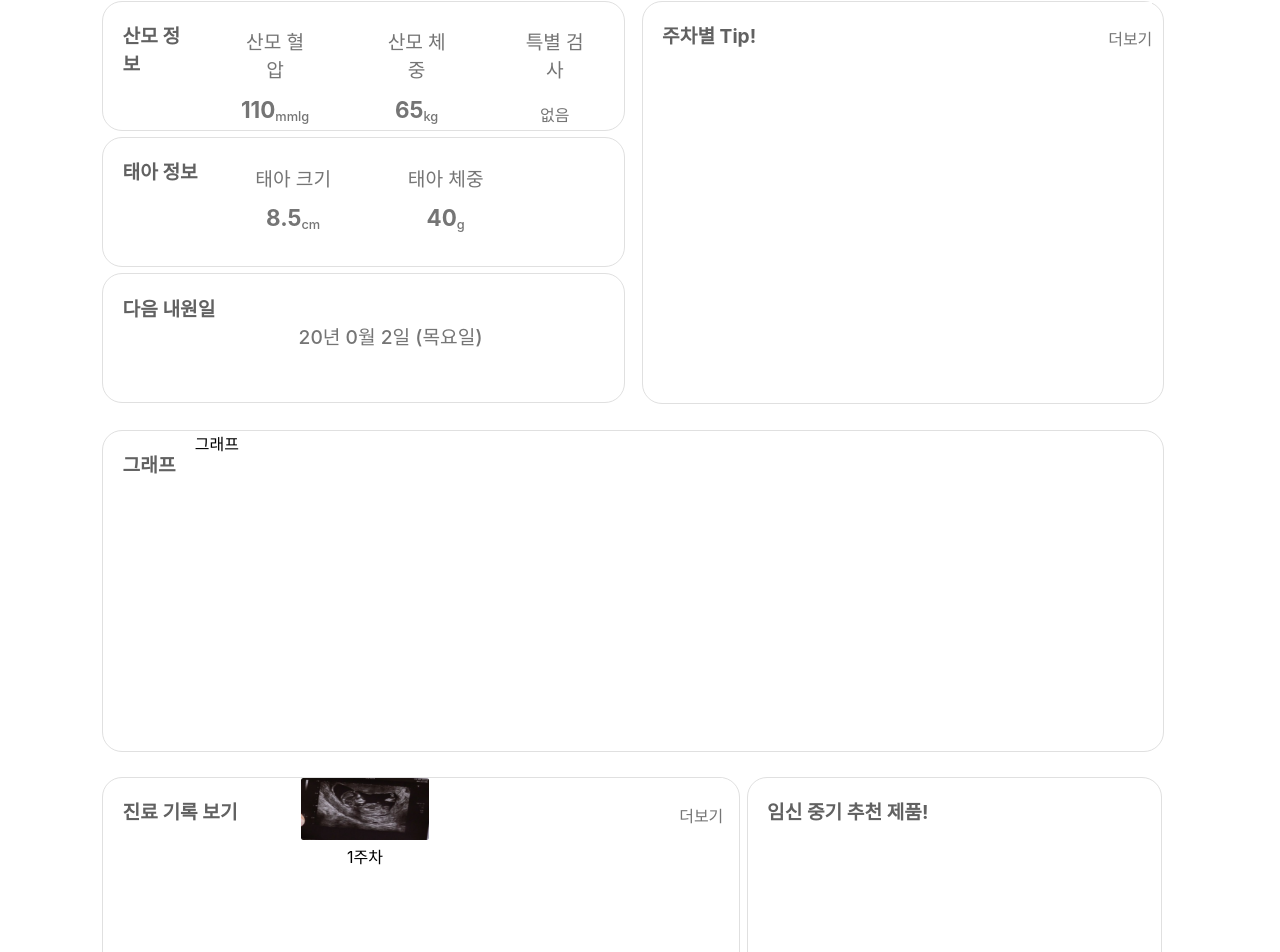
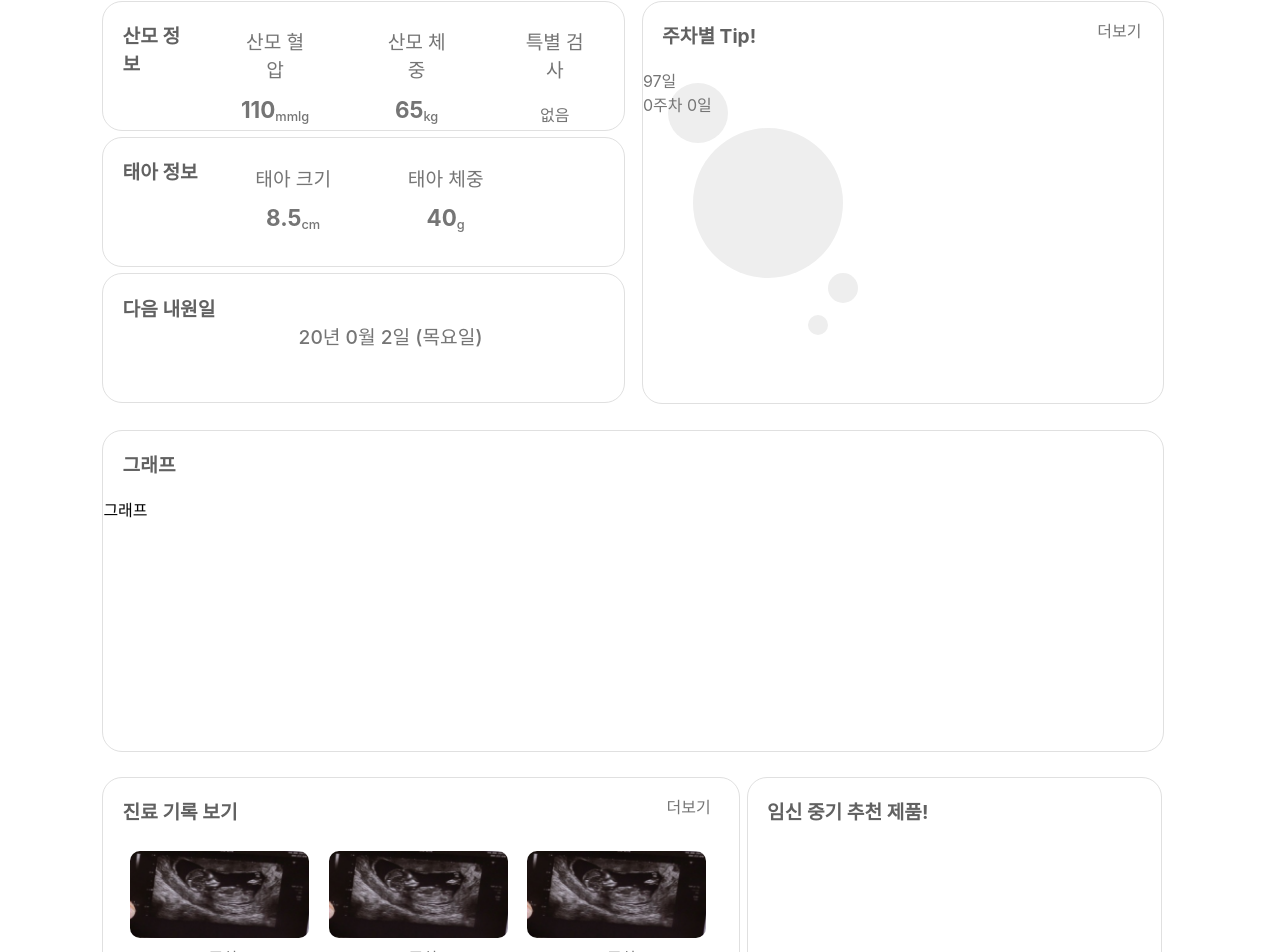
Before and after one commit to KNU-Moing/moing-front, a React (Create React App) app: page /Notebook in a window 1280 px wide. Shown: the part 513-1465 px from the top of the page. Built offline with nearby package versions, Linux system fonts and the light colour scheme.

Commit message:
Feat: 차트 컴포넌트와 tip 원형 컴포넌트 개발 (#11)

```diff
--- a/src/component/project/maternityNotebook/notebook/component.tsx
+++ b/src/component/project/maternityNotebook/notebook/component.tsx
@@ -1,23 +1,26 @@
 import theme from "../../../../styles/theme";
 /** @jsxImportSource @emotion/react */
 import { css } from "@emotion/react";
-import { on } from "events";
+import { useNavigate } from "react-router-dom";
 import { useState } from "react";
 
 export const ContentBoxLayer = ({
   children,
   title,
+  styleFlex,
   styleWidth,
   styleHeight,
 }: {
   children: React.ReactNode;
   title: string;
+  styleFlex: string;
   styleWidth: string;
   styleHeight: string;
 }) => (
   <div
     css={css`
-      display: flex;
+      display: ${styleFlex};
+
       border: 1px solid ${theme.palette.gray[300]};
       border-radius: 20px;
       width: ${styleWidth};
@@ -52,11 +55,12 @@ export const MoreButton = ({
       ${theme.typography.body5}
       background-color: #fff;
       color: ${theme.palette.gray[600]};
-      height: 4.6rem;
+      height: 3rem;
       padding: 0;
       border: none;
       position: relative;
       left: ${styleLeft};
+      bottom: 7.8vh;
     `}
     onClick={onClick}
   >
@@ -221,6 +225,75 @@ export const HospitalVisitDay = ({
   );
 };
 
+//주차별 Tip
+
+export const WeeksTipLayout = ({ children }: { children: React.ReactNode }) => (
+  <div
+    css={css`
+      width: 100%;
+      height: 80%;
+      display: flex;
+      margin-top: -3rem;
+    `}
+  >
+    {children}
+  </div>
+);
+
+export const WeeksTipLContainer = ({ days }: { days: number }) => {
+  const [circles, setCircles] = useState([
+    "width: 60px; height: 60px; top: 15px; left: 25px;",
+    "width: 150px; height: 150px; top: 60px; left: 50px;",
+    "width: 30px; height: 30px; top: 205px; left: 185px;",
+    "width: 20px; height: 20px; top: 247px; left: 165px;",
+  ]);
+  const week = 0;
+  const day = 0;
+
+  return (
+    <div
+      css={css`
+        width: 40%;
+        height: 100%;
+        position: relative;
+      `}
+    >
+      {circles.map((circle) => (
+        <Circle styles={circle}></Circle>
+      ))}
+      <div
+        css={css`
+          position: absolute;
+        `}
+      >
+        <div>{days}일</div>
+        <div>
+          {week}주차 {day}일
+        </div>
+      </div>
+    </div>
+  );
+};
+const Circle = ({ styles }: { styles: string }) => {
+  return (
+    <div
+      css={css`
+        background-color: ${theme.palette.gray[200]};
+        border-radius: 100%;
+        position: absolute;
+        z-index: 0;
+        ${styles}
+      `}
+    ></div>
+  );
+};
+
+/*
+*
+하단 정보
+*
+*/
+
 export const EtcOverLay = ({ children }: { children: React.ReactNode }) => (
   <div
     css={css`
@@ -234,21 +307,59 @@ export const EtcOverLay = ({ children }: { children: React.ReactNode }) => (
   </div>
 );
 
+export const ChartContainer = ({ children }: { children: React.ReactNode }) => (
+  <div
+    css={css`
+      width: 95%;
+      display: flex;
+      flex-wrap: wrap;
+      justify-content: center;
+      gap: ${theme.spacing.xxs};
+      margin-top: -3rem;
+      margin-left: ${theme.spacing.xs};
+    `}
+  >
+    {children}
+  </div>
+);
+
 export const WeeksChart = ({ week, src }: { week: number; src: string }) => {
+  const navigate = useNavigate();
+
+  const handleGOChart = () => {
+    alert(`chart/${week}로 이동`);
+  };
   return (
     <div
       css={css`
-        text-align: center;w
-        width: 12vw;
+        padding-top: ${theme.spacing.xxs};
+        text-align: center;
+        width: 15vw;
+        &:hover {
+          background-color: ${theme.palette.gray[200]};
+          border-radius: 10px;
+          box-shadow: 0 3px 6px rgba(0, 0, 0, 0.16),
+            0 3px 6px rgba(0, 0, 0, 0.23);
+        }
       `}
+      onClick={handleGOChart}
     >
       <img
         src={src}
         css={css`
-          width: 10vw;
+          border-radius: 10px;
+          width: 14vw;
         `}
       ></img>
-      <div>{week}주차</div>
+      <div
+        css={css`
+          margin: ${theme.spacing.xxxs} 0;
+          color: ${theme.palette.gray[600]};
+          ${theme.typography.body5};
+        `}
+      >
+        {week}주차
+      </div>
     </div>
   );
 };
--- a/src/component/project/maternityNotebook/notebook/index.tsx
+++ b/src/component/project/maternityNotebook/notebook/index.tsx
@@ -13,13 +13,18 @@ import {
   ContentBoxLayer,
   ChartContent,
   HospitalVisitDay,
+  WeeksTipLayout,
+  WeeksTipLContainer,
   MoreButton,
   EtcOverLay,
+  ChartContainer,
   WeeksChart,
 } from "./component";
 import { useNavigate } from "react-router-dom";
 import StyledHeader from "../../header";
 import { useEffect, useState } from "react";
+import { css } from "@emotion/react";
+import theme from "../../../../styles/theme";
 
 export const Notebook = () => {
   const navigate = useNavigate();
@@ -102,6 +107,7 @@ export const Notebook = () => {
               <ChartDetailSection>
                 <ContentBoxLayer
                   title="산모 정보"
+                  styleFlex="flex"
                   styleWidth="100%"
                   styleHeight="16vh"
                 >
@@ -123,6 +129,7 @@ export const Notebook = () => {
                 </ContentBoxLayer>
                 <ContentBoxLayer
                   title="태아 정보"
+                  styleFlex="flex"
                   styleWidth="100%"
                   styleHeight="16vh"
                 >
@@ -139,6 +146,7 @@ export const Notebook = () => {
                 </ContentBoxLayer>
                 <ContentBoxLayer
                   title="다음 내원일"
+                  styleFlex="flex"
                   styleWidth="100%"
                   styleHeight="16vh"
                 >
@@ -153,39 +161,52 @@ export const Notebook = () => {
               <ChartDetailSection>
                 <ContentBoxLayer
                   title="주차별 Tip!"
+                  styleFlex="block"
                   styleWidth="100%"
                   styleHeight="50.2vh"
                 >
                   <MoreButton
                     onClick={moreHandle}
-                    styleLeft="26vw"
+                    styleLeft="35.5vw"
                   ></MoreButton>
+                  <WeeksTipLayout>
+                    <WeeksTipLContainer days={97}></WeeksTipLContainer>
+                  </WeeksTipLayout>
                 </ContentBoxLayer>
               </ChartDetailSection>
             </ChartDetailLayout>
           </TodayChart>
 
-          <ContentBoxLayer title="그래프" styleWidth="90%" styleHeight="40vh">
+          <ContentBoxLayer
+            title="그래프"
+            styleFlex="block"
+            styleWidth="90%"
+            styleHeight="40vh"
+          >
             그래프
           </ContentBoxLayer>
 
           <EtcOverLay>
             <ContentBoxLayer
+              styleFlex="block"
               title="진료 기록 보기"
               styleWidth="60%"
-              styleHeight="40vh"
+              styleHeight="50vh"
             >
-              <MoreButton onClick={moreHandle} styleLeft="33vw"></MoreButton>
-              <div>
-                <WeeksChart week={1} src="/img/DummyPicture.png"></WeeksChart>
-              </div>
+              <MoreButton onClick={moreHandle} styleLeft="44vw"></MoreButton>
+              <ChartContainer>
+                {hospitalChart.map((chart) => (
+                  <WeeksChart week={chart.index} src={chart.src}></WeeksChart>
+                ))}
+              </ChartContainer>
             </ContentBoxLayer>
             <ContentBoxLayer
               title="임신 중기 추천 제품!"
+              styleFlex="block"
               styleWidth="39%"
-              styleHeight="40vh"
+              styleHeight="50vh"
             >
-              <div></div>
+              {""}
             </ContentBoxLayer>
           </EtcOverLay>
         </ContextOverlay>
```
